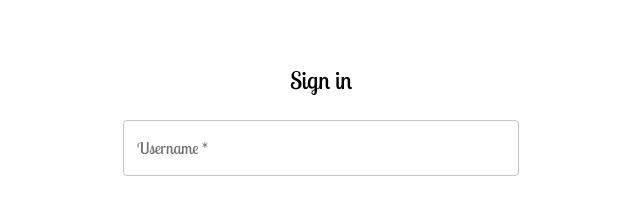
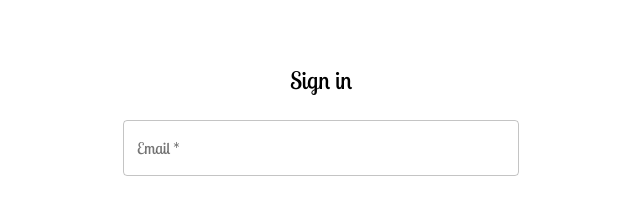
Before and after one commit to Ren0503/red-room-chat, a React (Create React App) app in the folder client/: page / in a window 1280 px wide. Shown: the top 198 px of the page, without its empty margins (319-959 px from the left). Built offline with nearby package versions, Linux system fonts and the light colour scheme.

Commit message:
Update model user

```diff
--- a/client/src/components/auth/Login.jsx
+++ b/client/src/components/auth/Login.jsx
@@ -40,24 +40,24 @@ const Login = props => {
                     </Typography>
                     <Formik
                         initialValues={{
-                            username: '',
+                            email: '',
                             password: '',
                         }}
                         validationSchema={Yup.object().shape({
-                            username: Yup.string()
-                                .required('Username is required')
-                                .max(40, 'Username is too long'),
+                            email: Yup.string()
+                                .required('Email is required')
+                                .email('Invalid email'),
                             password: Yup.string()
                                 .required('Password is required')
                                 .max(100, 'Password is too long')
                                 .min(6, 'Password too short'),
                         })}
                         onSubmit={(
-                            { username, password },
+                            { email, password },
                             { setStatus, setSubmitting }
                         ) => {
                             setStatus();
-                            login(username, password).then(
+                            login(email, password).then(
                                 () => {
                                     const { from } = history.location.state || {
                                         from: { pathname: '/chat' },
@@ -83,23 +83,24 @@ const Login = props => {
                                 className={classes.form}
                             >
                                 <TextField
-                                    id="username"
+                                    id="email"
                                     className={classes.textField}
-                                    name="username"
-                                    label="Username"
+                                    name="email"
+                                    label="Email"
                                     fullWidth={true}
                                     variant="outlined"
                                     margin="normal"
                                     required={true}
                                     helperText={
-                                        touched.username ? errors.username : ''
+                                        touched.email ? errors.email : ''
                                     }
                                     error={
-                                        touched.username &&
-                                        Boolean(errors.username)
+                                        touched.email &&
+                                        Boolean(errors.email)
                                     }
-                                    value={values.username}
+                                    value={values.email}
                                     onChange={handleChange}
+                                    type="email"
                                 />
                                 <TextField
                                     id="password"
--- a/client/src/components/auth/Register.jsx
+++ b/client/src/components/auth/Register.jsx
@@ -44,12 +44,12 @@ const Register = props => {
                             name: '',
                             username: '',
                             password: '',
-                            password2: '',
+                            confirmPassword: '',
                         }}
                         validationSchema={Yup.object().shape({
-                            name: Yup.string()
-                                .required('Name is required')
-                                .max(40, 'Too Long!'),
+                            email: Yup.string()
+                                .required('Email is required')
+                                .email('Invalid email'),
                             username: Yup.string()
                                 .required('Username is required')
                                 .max(40, 'Username address too long'),
@@ -60,17 +60,17 @@ const Register = props => {
                                     6,
                                     'Password should be at least 6 characters long'
                                 ),
-                            password2: Yup.string().oneOf(
+                            confirmPassword: Yup.string().oneOf(
                                 [Yup.ref('password'), null],
                                 'Passwords do not match'
                             ),
                         })}
                         onSubmit={(
-                            { name, username, password, password2 },
+                            { email, username, password, confirmPassword },
                             { setStatus, setSubmitting }
                         ) => {
                             setStatus();
-                            register(name, username, password, password2).then(
+                            register(email, username, password, confirmPassword).then(
                                 user => {
                                     const { from } = history.location.state || {
                                         from: { pathname: '/chat' },
@@ -99,18 +99,24 @@ const Register = props => {
                                 className={classes.form}
                             >
                                 <TextField
-                                    id="name"
+                                    id="email"
                                     className={classes.textField}
-                                    name="name"
-                                    label="Name"
+                                    name="email"
+                                    label="Email"
                                     fullWidth={true}
                                     variant="outlined"
                                     margin="normal"
                                     required={true}
-                                    helperText={touched.name ? errors.name : ''}
-                                    error={touched.name && Boolean(errors.name)}
-                                    value={values.name}
+                                    helperText={
+                                        touched.email ? errors.email : ''
+                                    }
+                                    error={
+                                        touched.email &&
+                                        Boolean(errors.email)
+                                    }
+                                    value={values.email}
                                     onChange={handleChange}
+                                    type="email"
                                 />
 
                                 <TextField
@@ -155,24 +161,24 @@ const Register = props => {
                                 />
 
                                 <TextField
-                                    id="password2"
+                                    id="confirmPassword"
                                     className={classes.textField}
-                                    name="password2"
+                                    name="confirmPassword"
                                     label="Confirm Password"
                                     fullWidth={true}
                                     variant="outlined"
                                     margin="normal"
                                     required={true}
                                     helperText={
-                                        touched.password2
-                                            ? errors.password2
+                                        touched.confirmPassword
+                                            ? errors.confirmPassword
                                             : ''
                                     }
                                     error={
-                                        touched.password2 &&
-                                        Boolean(errors.password2)
+                                        touched.confirmPassword &&
+                                        Boolean(errors.confirmPassword)
                                     }
-                                    value={values.password2}
+                                    value={values.confirmPassword}
                                     onChange={handleChange}
                                     type="password"
                                 />
--- a/client/src/components/chat/Users.jsx
+++ b/client/src/components/chat/Users.jsx
@@ -58,14 +58,14 @@ const Users = (props) => {
               key={u._id}
               onClick={() => {
                 props.setUser(u);
-                props.setScope(u.name);
+                props.setScope(u.username);
               }}
               button
             >
               <ListItemAvatar className={classes.avatar}>
-                <Avatar>{commonUtils.getInitialsFromName(u.name)}</Avatar>
+                <Avatar>{commonUtils.getInitialsFromName(u.username)}</Avatar>
               </ListItemAvatar>
-              <ListItemText primary={u.name} />
+              <ListItemText primary={u.username} />
             </ListItem>
           ))}
         </React.Fragment>
--- a/client/src/components/core/Header.jsx
+++ b/client/src/components/core/Header.jsx
@@ -73,7 +73,7 @@ const Header = () => {
                         className={classes.userDropdown}
                         color="inherit"
                     >
-                        {currentUser.name}
+                        {currentUser.username}
                         {arrowIcon()}
                     </Button>
                     <Menu
```
